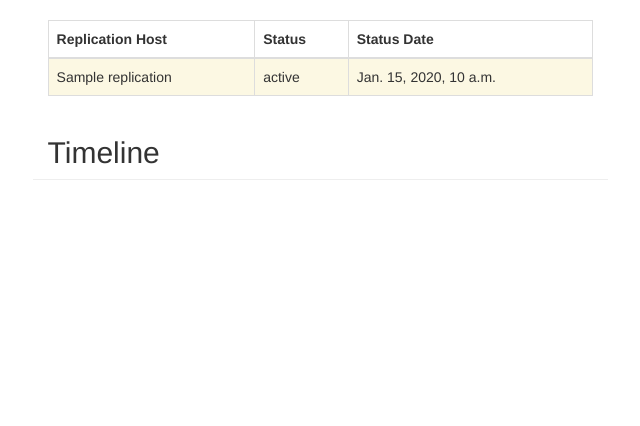
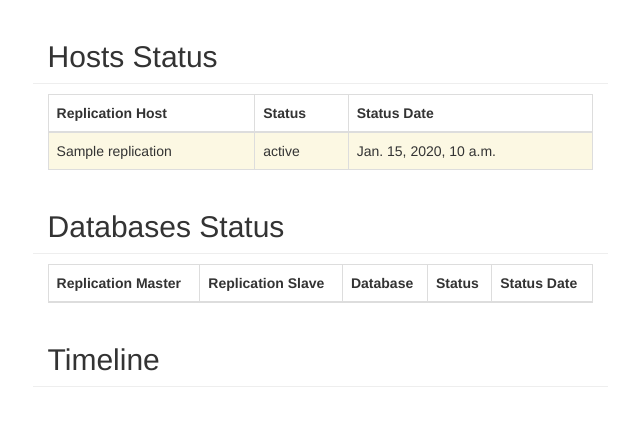
Before and after one commit to TracyWebTech/dbcmonitor, a Django app: page /monitor/ in a window 1280 px wide. Shown: the part 50-476 px from the top of the page, without its empty margins (303-943 px from the left). Run offline with Django 3.2, Linux system fonts and the light colour scheme; tables that the repository leaves empty hold one stand-in row (values such as "Sample post"); lists and menus that the app fills with data are empty; some libraries are stand-ins or nearby versions.

Commit message:
Table with databases status

```diff
--- a/dbcmonitor/monitor/templates/monitor.html
+++ b/dbcmonitor/monitor/templates/monitor.html
@@ -7,6 +7,7 @@
 {% block main-content %}
   {% block host-status %}
 
+  <h2 class="sub-header col-md-7 col-xm-7 col-md-push-1">Hosts Status</h2>
   <div class="table-responsive col-md-7 col-md-push-1">
     <table class="table table-bordered table-striped table-hover">
       <thead>
@@ -30,6 +31,46 @@
             <td>{{ replication.name }}</td>
             <td>{{ replication.status }}</td>
             <td>{{ replication.status_date }}</td>
+
+          </tr>
+        {% endfor %}
+      </tbody>
+    </table>
+  </div>
+
+  {% endblock %}
+
+  {% block databases-status %}
+
+  <h2 class="sub-header col-md-7 col-xm-7 col-md-push-1">Databases Status</h2>
+  <div class="table-responsive col-md-7 col-md-push-1">
+    <table class="table table-bordered table-striped table-hover">
+      <thead>
+        <tr>
+          <th>Replication Master</th>
+          <th>Replication Slave</th>
+          <th>Database</th>
+          <th>Status</th>
+          <th>Status Date</th>
+        </tr>
+      <thead>
+
+      <tbody>
+        {% for database in databases %}
+
+          {% if database.status == "pass" %}
+            <tr class="success">
+          {% elif database.status == "FAIL" %}
+            <tr class="danger">
+          {% else %}
+            <tr class="warning">
+          {% endif %}
+
+            <td>{{ database.master }}</td>
+            <td>{{ database.slave }}</td>
+            <td>{{ database.name }}</td>
+            <td>{{ database.status }}</td>
+            <td>{{ database.date }}</td>
 
           </tr>
         {% endfor %}
--- a/dbcmonitor/monitor/views.py
+++ b/dbcmonitor/monitor/views.py
@@ -16,6 +16,7 @@
         db_status['slave'] = db.replication
         db_status['master'] = db.replication.master_rep
         db_status['date'] = db.status_date
+        db_status['status'] = 'pass'
 
         last_master_status = \
             ReplicationStatus.objects.filter(
```
